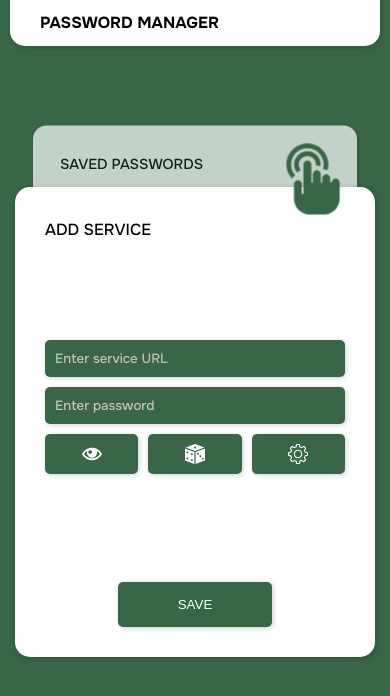
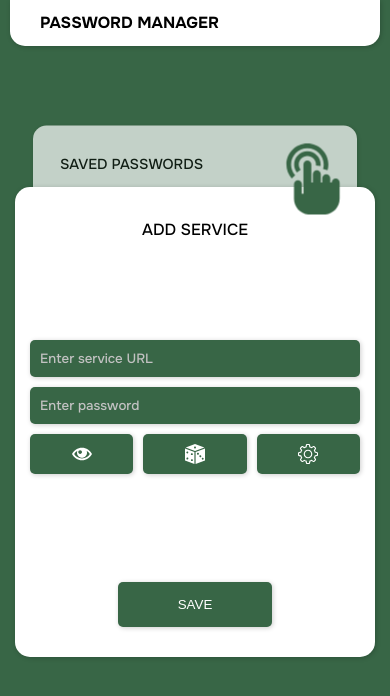
Before and after one commit to SolisTenebrum/password-manager, a Vue app: page / in a window 390 px wide. Shown: the top 696 px of the page. Built offline with nearby package versions, Linux system fonts and the light colour scheme.

Commit message:
added url input watcher, set max length 64 for password input

```diff
--- a/src/components/PasswordForm.vue
+++ b/src/components/PasswordForm.vue
@@ -28,6 +28,15 @@ watch(
   () => props.formData,
   (newFormData) => {
     localFormData.value = { ...newFormData }
+  },
+)
+
+watch(
+  () => localFormData.value.url,
+  (newUrl) => {
+    if (newUrl && !newUrl.startsWith('https://') && !newUrl.startsWith('http://')) {
+      localFormData.value.url = `https://${newUrl}`
+    }
   },
 )
 
@@ -116,6 +125,9 @@ const closeSettings = () => {
 }
 
 const updateLength = (event) => {
+  if (event.target.value > 64) {
+    event.target.value = 64
+  }
   options.value.length = event.target.value
 }
 
@@ -360,7 +372,7 @@ onBeforeUnmount(() => {
 
 .info-container {
   position: absolute;
-  top: 50%;
+  top: 70%;
   left: 50%;
   width: 100%;
   height: 100%;
@@ -622,6 +634,12 @@ input[type='checkbox'] {
 }
 
 @media screen and (max-width: 480px) {
+  .container {
+    padding: var(--window-padding-mobile);
+  }
+  .title {
+    align-self: center;
+  }
   .inputs {
     grid-template-areas:
       'url url url'
```
